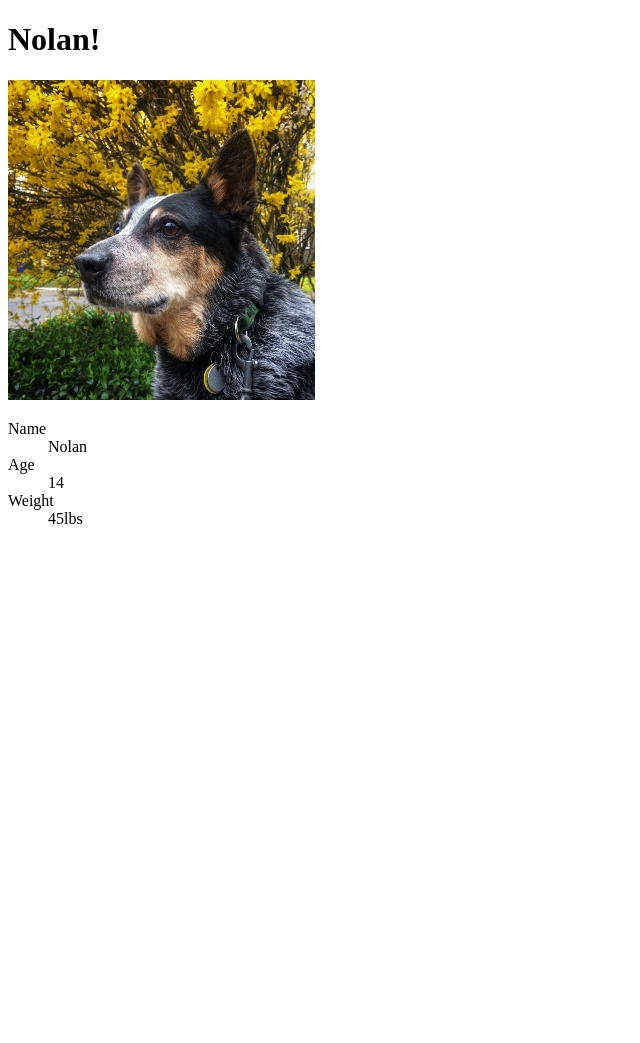
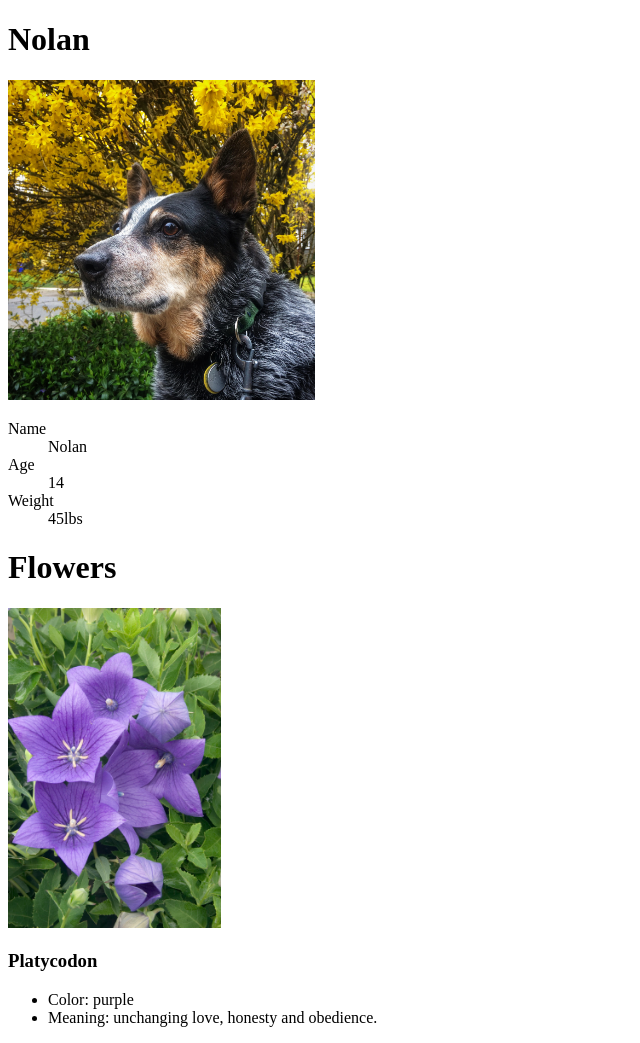
Before and after one commit to lacrivella/react-exercise, a React app: page / in a window 1280 px wide. Shown: the whole page, without its empty margins (0-640 px from the left). Before the commit the page ends 800 px from the top, so only its background shows below. Built offline with nearby package versions, Linux system fonts and the light colour scheme.

Commit message:
created flower component and redid header with proptypes

```diff
--- a/src/components/App.js
+++ b/src/components/App.js
@@ -1,22 +1,18 @@
 import React from 'react';
 import Header from './Header';
 import Dog from './Dog';
+import Flower from './Flower';
+
 // import Color from './Color';
 
 export default function App() {
-  const name = 'Tiffany Blue';
-  const rgb = {
-    red: 129,
-    green: 216,
-    blue: 208
-  };
 
   return (
     <>
-      <Header />
+      <Header title="Nolan" image="src/assets/nolie.jpg" />
       <Dog name="Nolan" age="14" weight="45lbs" />
-      {/* <Color name={name} rgb={rgb} /> */}
-
+      <Header title="Flowers" image="src/assets/platycodon.jpg" />
+      <Flower name="Platycodon" color="purple" meaning="unchanging love, honesty and obedience." />
     </>
   );
 }
--- /dev/null
+++ b/src/components/Flower.js
@@ -0,0 +1,21 @@
+import React from 'react';
+import PropTypes from 'prop-types';
+
+function Flower({ name, color, meaning }) {
+  return (
+    <p>
+      <h3>{name}</h3>
+      <ul>
+        <li>Color: {color}</li>
+        <li>Meaning: {meaning}</li>
+      </ul>
+    </p>
+  );
+}
+
+Flower.propTypes = {
+  name: PropTypes.string.isRequired,
+  color: PropTypes.string,
+  meaning: PropTypes.string
+};
+export default Flower;
--- a/src/components/Header.js
+++ b/src/components/Header.js
@@ -1,11 +1,18 @@
 import React from 'react';
-import nolie from '../assets/nolie.jpg';
+import propTypes from 'prop-types';
 
-export default function Header() {
+function Header({ title, image }) {
   return (
     <header>
-      <h1>Nolan!</h1>
-      <img src={nolie} style={{ height: '20em' }}/>
+      <h1>{title}</h1>
+      <img src={image} style={{ height: '20em' }}/>
     </header>
   );
 }
+
+Header.propTypes = {
+  title: propTypes.string.isRequired,
+  image: propTypes.string
+};
+
+export default Header;
```
Also changed, not shown: src/assets/platycodon.jpg (added).
